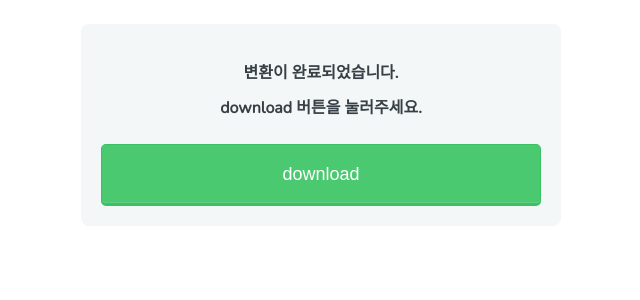
After one commit to KimBbaoro/convert_LCfile, a Flask app: template pybo/templates/download.html in a window 1280 px wide. The commit adds this page. Shown: the top 300 px of the page, without its empty margins (319-959 px from the left). Run offline with Flask 2, Linux system fonts and the light colour scheme; the template is opened without the code that fills it: most values are stand-ins (such as "Sample title", 1, 10 or a date in 2020).

Commit message:
경로수정

```diff
--- a/pybo/__init__.py
+++ b/pybo/__init__.py
@@ -1,4 +1,5 @@
-from flask import Flask, render_template, request, send_file,make_response
+from flask import Flask, render_template, request, send_file
+
 app = Flask(__name__)
 
 import librosa, soundfile
@@ -10,21 +11,20 @@ import io
 from pydub import AudioSegment
 
 
-
-
 @app.route('/')
 def hello_pybo():
     return render_template('main.html')
 
+
 @app.route('/upload', methods=['POST', 'GET'])
 def upload():
     if request.method == 'POST':
-        audio_data = request.files["lc"]  # 그냥 받아온거 같은대
+        audio_data = request.files["lc"]
         if audio_data:
             filename = secure_filename(audio_data.filename)
             src = f"pybo/static/sound/{filename}"
-            audio_data.save(src) #src가 sound 폴더에 있는 파일
-            stem,fileExtension = os.path.splitext(filename)
+            audio_data.save(src)
+            stem, fileExtension = os.path.splitext(filename)
             if fileExtension == '.mp3':
                 audSeg = AudioSegment.from_mp3(src)
                 ##
@@ -33,30 +33,27 @@ def upload():
                 audSeg.export(src, format="wav")
 
             sr = librosa.get_samplerate(src)
-            audio_data, sr = librosa.load(src, sr=sr // 5)
+            audio_data, sr = librosa.load(src, sr=sr // 6)
             new_filename = f'{filename.split(".")[0]}_{str(datetime.now())}.wav'
-            new_filename = new_filename.replace(':',"_")
+            new_filename = new_filename.replace(':', "_")
             os.remove(src)
 
+            save_location = f'pybo\static\output\{new_filename}'
 
-            save_location = f'C:\projects\mysite\pybo\static\output\{new_filename}'
-            # scaled = np.int16(audio_data / np.max(np.abs(audio_data)) * 32767)
-            # write(save_location,sr,scaled)
-            # #절취선 ======
+            soundfile.write(save_location, audio_data, sr, format='WAV')
 
-            soundfile.write(save_location,audio_data,sr,format='WAV')
-
-            #return render_template('downloaded.html', save_location=save_location)
-
-            return_data = io.BytesIO()
-            with open(save_location, 'rb') as fo:
-                return_data.write(fo.read())
-            # (after writing, cursor will be at last byte, so move it to start)
-            return_data.seek(0)
-
-            os.remove(save_location)
-
-            response = make_response(send_file(return_data, as_attachment=True,download_name='transform.wav'))
+            return render_template("download.html", save_location=save_location)
 
 
-            return send_file(return_data, as_attachment=True,download_name='converted_file.wav')
+@app.route('/download', methods=['POST', 'GET'])
+def download():
+    save_location = request.form["save_location"]
+    with open(save_location, 'rb') as fo:
+        return_data = io.BytesIO()
+
+        return_data.write(fo.read())
+    # (after writing, cursor will be at last byte, so move it to start)
+    return_data.seek(0)
+
+    os.remove(save_location)
+    return send_file(return_data, as_attachment=True, download_name='converted_file.wav')
--- /dev/null
+++ b/pybo/templates/download.html
@@ -0,0 +1,32 @@
+<!DOCTYPE html>
+<html lang="en">
+<head>
+    <meta charset="UTF-8">
+    <title>소리 변환 프로그램</title>
+    <link rel="stylesheet" href="{{ url_for('static', filename='style.css') }}">
+    <link href='https://fonts.googleapis.com/css?family=Nunito:400,300' rel='stylesheet' type='text/css'>
+    <link rel="stylesheet" href="css/main.css">
+</head>
+
+
+<fieldset>
+
+    <form name="hiddenForm" method="post" action="{{ url_for('download') }}">
+        <div style="text-align:center; font-weight:bold; margin-top:25px">변환이 완료되었습니다.</div>
+        <div style="text-align:center; font-weight:bold; margin-top:10px; margin-bottom:25px">download 버튼을 눌러주세요.</div>
+        <input type="hidden" name="save_location" value="{{ save_location }}"/>
+        <button id="btn" type="submit" onclick="readURL()">download</button>
+        <!--          <legend><span class="number">1</span>About The Music</legend>-->
+        <!--          <label for="name">Title:</label>-->
+        <!--          <input type="text" id="title" name="music_title">-->
+
+        <!--          <label for="mail">Singer:</label>-->
+        <!--          <input type="text" id="singer" name="singer_name">-->
+
+        <!--          <label for="description">First few lines:</label>-->
+        <!--          <textarea id="description" name="description"></textarea>-->
+    </form>
+</fieldset>
+
+
+</html>
```
Also changed, not shown: pybo/templates/main.html (+12 -13 lines), 2 other files.
